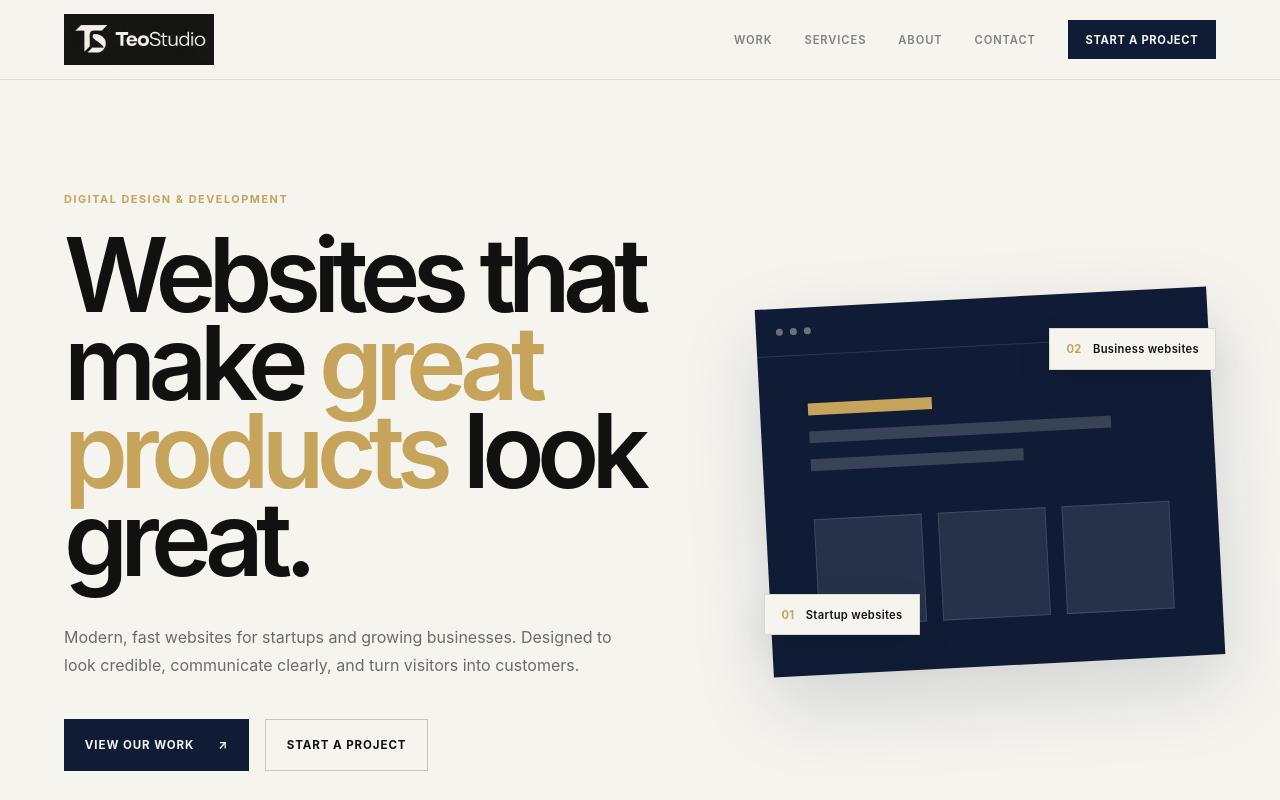
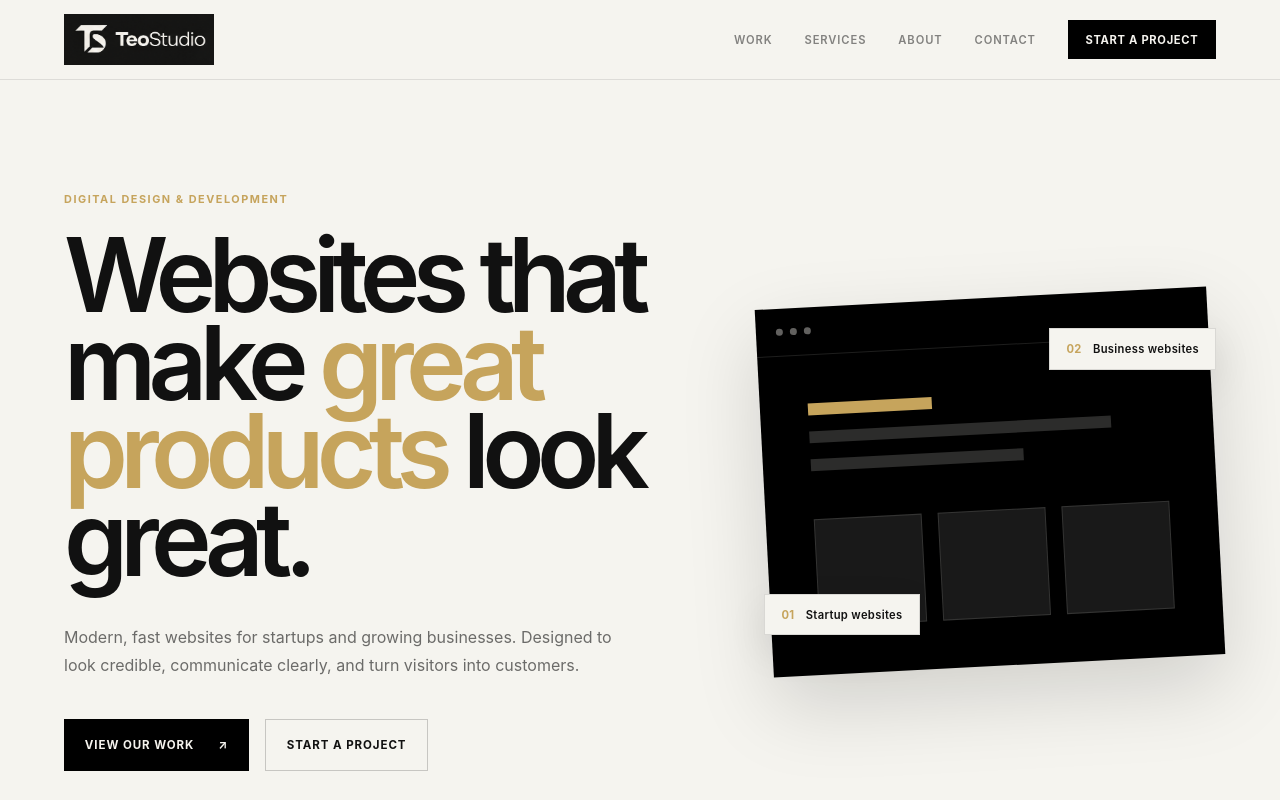
Before and after one commit to lizzytheanimelover/teo-studio, a React (Vite) app: page / in a window 1280 px wide. Shown: the top 800 px of the page. Built offline with nearby package versions, Linux system fonts and the light colour scheme.

Commit message:
colour change

```diff
--- a/src/App.css
+++ b/src/App.css
@@ -113,7 +113,7 @@ a {
 
   padding: 0.8rem 1.1rem;
 
-  background: #101b35;
+  background: #000000;
   color: #f5f3ee;
 
   text-decoration: none;
@@ -226,7 +226,7 @@ a {
 }
 
 .primary-button {
-  background: #101b35;
+  background: #000000;
   color: #f5f3ee;
 }
 
@@ -268,9 +268,9 @@ a {
   width: min(100%, 520px);
   aspect-ratio: 1 / 0.72;
 
-  background: #101b35;
-
-  box-shadow: 0 30px 80px rgba(16, 27, 53, 0.15);
+  background: #000000;
+
+  box-shadow: 0 30px 80px rgba(0, 0, 0, 0.15);
 
   transform: rotate(-3deg);
 }
@@ -460,7 +460,7 @@ a {
 }
 
 .project-teo {
-  background: #1a233b;
+  background: #000000;
 }
 
 .project-image {
@@ -579,7 +579,7 @@ a {
 .project-arrow:hover {
   transform: translate(3px, -3px);
 
-  background: #101b35;
+  background: #000000;
   color: #f5f3ee;
 }
 
@@ -590,7 +590,7 @@ a {
 .services-section {
   padding: 9rem 5vw;
 
-  background: #101b35;
+  background: #000000;
   color: #f5f3ee;
 }
 
@@ -683,7 +683,7 @@ a {
   transform: translate(3px, -3px);
 
   background: #c6a45c;
-  color: #101b35;
+  color: #000000;
 }
 
 /* ==================================================
@@ -797,7 +797,7 @@ a {
 .contact-section {
   padding: 9rem 5vw;
 
-  background: #101b35;
+  background: #000000;
   color: #f5f3ee;
 }
 
@@ -904,7 +904,7 @@ a {
 }
 
 .contact-form select option {
-  background: #101b35;
+  background: #000000;
   color: #ffffff;
 }
 
@@ -949,7 +949,7 @@ a {
   border: none;
 
   background: #c6a45c;
-  color: #101b35;
+  color: #000000;
 
   font-family: inherit;
 
@@ -1078,7 +1078,7 @@ a {
 
   border-radius: 50%;
 
-  background: #101b35;
+  background: #000000;
   color: #ffffff;
 
   font-size: 1rem;
@@ -1245,7 +1245,7 @@ a {
 
   padding: 1.15rem 1.2rem;
 
-  background: #101b35;
+  background: #000000;
   color: #ffffff;
 
   text-decoration: none;
@@ -1296,7 +1296,7 @@ a {
   align-items: center;
   gap: 3rem;
 
-  background: #101b35;
+  background: #000000;
   color: #f5f3ee;
 
   border-top: 1px solid rgba(245, 243, 238, 0.12);
```
